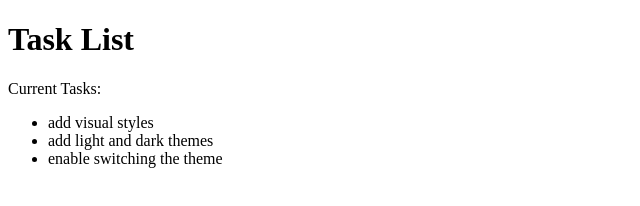
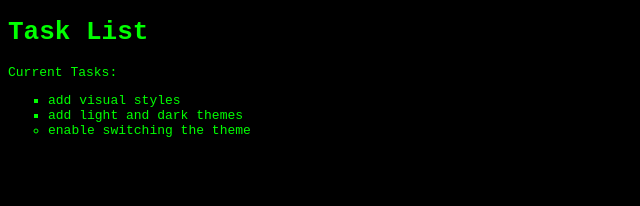
Before and after one commit to therootsixtyfour/firstInteractiveWebsite, a plain HTML site: page index.html in a window 1280 px wide. Shown: the whole page, without its empty margins (0-640 px from the left). Drawn offline with Linux system fonts and the light colour scheme.

Commit message:
populate CSS formating rules

```diff
--- a/index.html
+++ b/index.html
@@ -3,12 +3,12 @@
 <html lang="en" dir="ltr">
   <head>
     <meta charset="utf-8">
-    <meta http-equiv="refresh" content="30">
+    <meta http-equiv="refresh" content="10">
     <meta name="viewport" content="width=device-width, initial-scale=1.0">
     <title>first interactive website</title>
     <link rel="stylesheet" href="main.css">
   </head>
-  <body>
+  <body class="dark-theme">
     <h1>Task List</h1>
     <p id="msg">Current Tasks:</p>
     <ul>
--- a/main.css
+++ b/main.css
@@ -0,0 +1,34 @@
+:root {
+  --green: #00FF00;
+  --white: #FFFFFF;
+  --black: #000000;
+}
+
+body {
+  background: var(--bg);
+  color: var(--fontColor);
+  font-family: monospace;
+}
+
+ul {
+}
+
+li {
+  list-style: circle;
+}
+
+.list {
+  list-style: square;
+}
+
+#msg {
+}
+
+.light-theme {
+  --bg: var(--green);
+  --fontColor: var(--black);
+}
+.dark-theme {
+  --bg: var(--black);
+  --fontColor: var(--green);
+}
```
